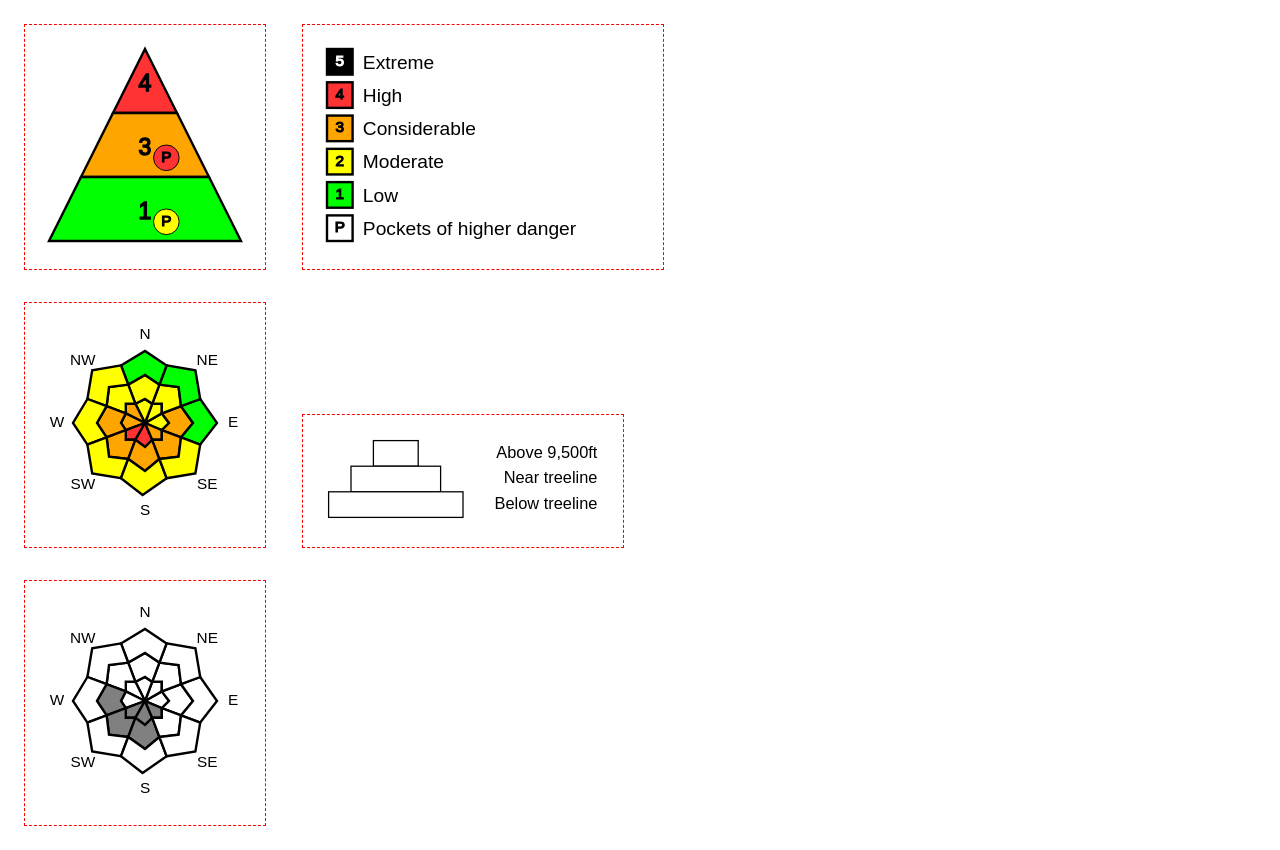
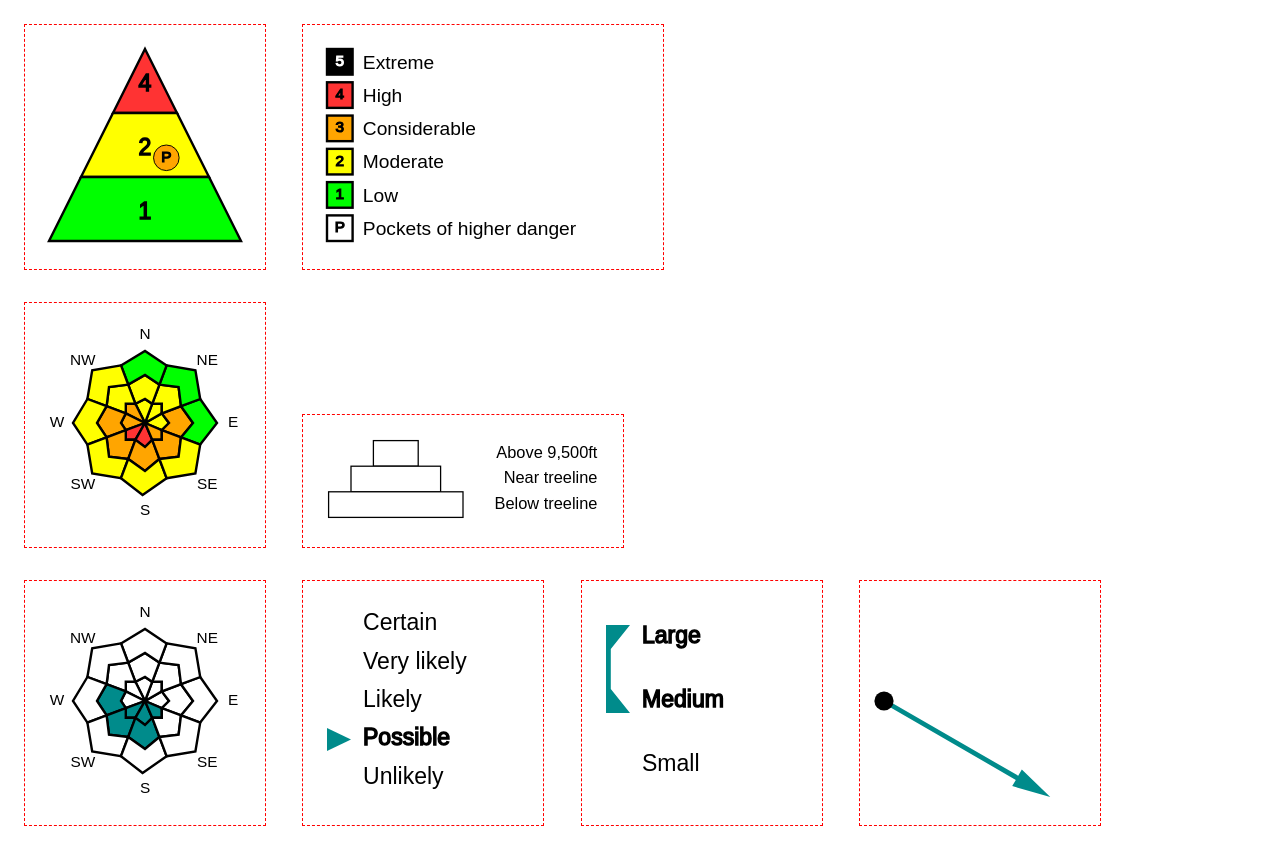
Before and after one commit to yemble/av-graphics, a website: page example.html in a window 1280 px wide. Drawn offline with Linux system fonts and the light colour scheme.

Commit message:
vertical scales and trend arrow

```diff
--- a/example.html
+++ b/example.html
@@ -34,6 +34,9 @@
 		</section>
 		</section>
 			<div class="graphic"><svg id="rose2"/></div>
+			<div class="graphic"><svg id="scale1"/></div>
+			<div class="graphic"><svg id="scale2"/></div>
+			<div class="graphic"><svg id="scale3"/></div>
 		</section>
 
 		<script type="text/javascript">
@@ -41,15 +44,17 @@
 			// overrides
 			AvGraphics.configure({
 				colors: {
-					high: '#f33'
+					high: '#f33',
+
+					selected: 'darkcyan'
 				}
 			});
 
 			AvGraphics.drawPyramid(document.getElementById('pyramid1'), {
 				data : [
 					{'danger':4},
-					{'danger':3, 'pockets': true},
-					{'danger':1, 'pockets': true}
+					{'danger':2, 'pockets': true},
+					{'danger':1}
 				]
 			});
 
@@ -107,6 +112,32 @@
 				]
 			});
 
+			AvGraphics.drawScale(document.getElementById('scale1'), {
+				labels : [
+					"Certain",
+					"Very likely",
+					"Likely",
+					"Possible",
+					"Unlikely"
+				],
+				selected: [3]
+			});
+
+			AvGraphics.drawScale(document.getElementById('scale2'), {
+				labels : [
+					"Large",
+					"Medium",
+					"Small"
+				],
+				selected: [0,1]
+			});
+
+			AvGraphics.drawTrend(document.getElementById('scale3'), {
+				data : {
+					'angle': -30
+				}
+			});
+
 		</script>
 
 	</body>
--- a/src/avgraphics.js
+++ b/src/avgraphics.js
@@ -531,7 +531,185 @@ var AvGraphics = (function() {
 					}, initialCap(rect.labelText))
 				);
 			}
-		}
+		},
+
+		drawScale: function(svg, options) {
+			//console.log(['drawScale', svg, options]);
+
+			var nLayers = options.labels.length;
+
+			if(nLayers < 1) {
+				return;
+			}
+
+			var texts = [], polys = [];
+
+			var aspect = options.aspect || 1/1;
+
+			var xmax = 100*aspect, ymax = 100, margin = 10, textMargin = 5;
+
+			setContainerSize(svg, aspect, '10em');
+			svg.setAttribute('viewBox', '0 0 '+xmax+' '+ymax);
+
+			var fullHeight = ymax - margin*2;
+			var fullWidth = xmax - margin*2;
+			var layerHeight = fullHeight / nLayers;
+			var markerWidth = 10;
+
+			var sel = options.selected;
+
+			if(sel.length > 1 && sel[0] == sel[1]) {
+				sel = [sel[0]];
+			}
+
+			for(var i = 0; i < options.labels.length; i++) {
+				var label = options.labels[i];
+
+				var offx = margin + markerWidth + textMargin;
+				var offy = margin + (i+0.5) * layerHeight;
+
+				var highlighted = sel.length > 1 ? (sel[0] <= i && sel[1] >= i) : (i === sel[0]);
+
+				texts.push({
+					x: offx, y: offy,
+					highlighted: highlighted,
+					text: label
+				});
+			}
+
+			if(sel.length === 1) {
+				var top = margin + sel[0] * layerHeight;
+
+				var pad = layerHeight * 0.2;
+
+				polys.push({
+					points: [
+						[margin, top + pad],
+						[margin, top + layerHeight - pad],
+						[margin + markerWidth, top + layerHeight/2]
+					],
+					fill: this.config.colors.selected
+				});
+			}
+			else if(sel.length === 2) {
+				var top = margin + sel[0] * layerHeight;
+				var bot = margin + (sel[1]+1) * layerHeight;
+				var lineWidth = 2;
+
+				var markerHeight = Math.min(Math.max(layerHeight, 5), 10);
+				var pad = (layerHeight - markerHeight)/2;
+
+				polys.push({
+					points: [
+						[margin, top + pad],
+						[margin + markerWidth, top + pad],
+						[margin + lineWidth, top + layerHeight - pad],
+						[margin + lineWidth, bot - layerHeight + pad],
+						[margin + markerWidth, bot - pad],
+						[margin, bot - pad]
+					],
+					fill: this.config.colors.selected
+				});
+			}
+
+			removeChildren(svg);
+
+			for(var i in texts) {
+				var txt = texts[i];
+
+				var weight = txt.highlighted ? 0.6 : 0;
+
+				appendChild(svg,
+					makeSVG('text', {
+						'x': txt.x,
+						'y': txt.y,
+						'style': 'dominant-baseline:middle; font-size: 60%; stroke-width: ' + weight + '; stroke: black'
+					}, txt.text)
+				);
+			}
+
+			for(var i in polys) {
+				var poly = polys[i];
+
+				var points = poly.points
+					.map(function(x) {
+						return x.join(',');
+					})
+					.join(' ');
+
+				appendChild(svg,
+					makeSVG('polygon', {
+						'points': points,
+						'style': 'fill:' + poly.fill //+ '; stroke:black; stroke-width:1'
+					})
+				);
+			}
+		},
+
+		drawTrend: function(svg, options) {
+			//console.log(['drawTrend', svg, options]);
+
+			var aspect = options.aspect || 1/1;
+
+			var xmax = 100*aspect, ymax = 100, margin = 10;
+
+			setContainerSize(svg, aspect, '10em');
+			svg.setAttribute('viewBox', '0 0 '+xmax+' '+ymax);
+
+			var middle = ymax / 2;
+			var width = xmax - margin*2;
+			var thick = 2, headLength = width * 0.2, headWidth = thick * 4;
+			var angle = options.data.angle;
+
+
+			var circ = {
+				x: margin,
+				y: middle,
+				radius: 2 * thick
+			};
+
+			var arrow = {
+				points: [
+					[margin, middle - thick/2],
+					[margin + width - headLength, middle - thick/2],
+					[margin + width - headLength, middle - headWidth/2],
+					[margin + width, middle],
+					[margin + width - headLength, middle + headWidth/2],
+					[margin + width - headLength, middle + thick/2],
+					[margin, middle + thick/2]
+				],
+				rotate: -angle
+			};
+
+
+			removeChildren(svg);
+
+			// arrow:
+
+			var points = arrow.points
+				.map(function(x) {
+					return x.join(',');
+				})
+				.join(' ');
+
+			appendChild(svg,
+				makeSVG('polygon', {
+					'points': points,
+					'style': 'fill:' + this.config.colors.selected,
+					'transform': 'rotate(' + arrow.rotate + ' ' + margin + ' ' + middle + ')'
+				})
+			);
+
+			// dot:
+
+			appendChild(svg,
+				makeSVG('circle', {
+					'cx': circ.x, 'cy': circ.y,
+					'r': circ.radius,
+					'style': 'fill:' + circ.fill + '; opacity: 1.0;'// stroke:black; stroke-width:0.4'
+				})
+			);
+		},
 
 	};
 })();
```
Also changed, not shown: README.md.
